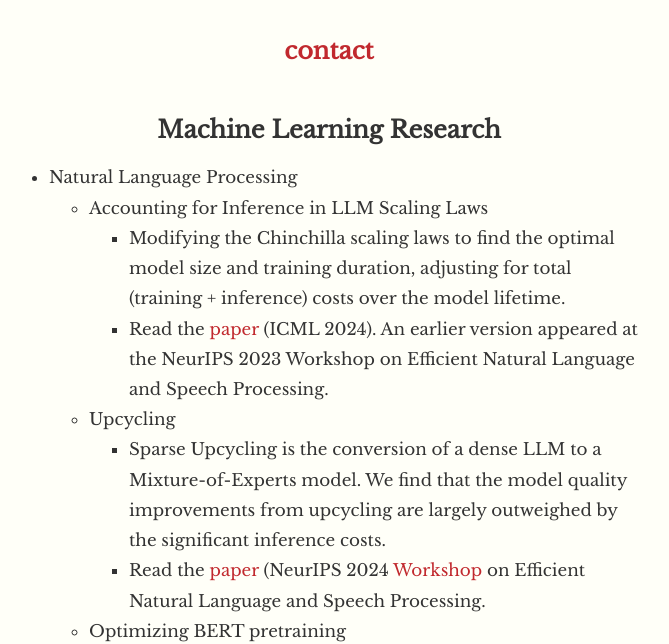
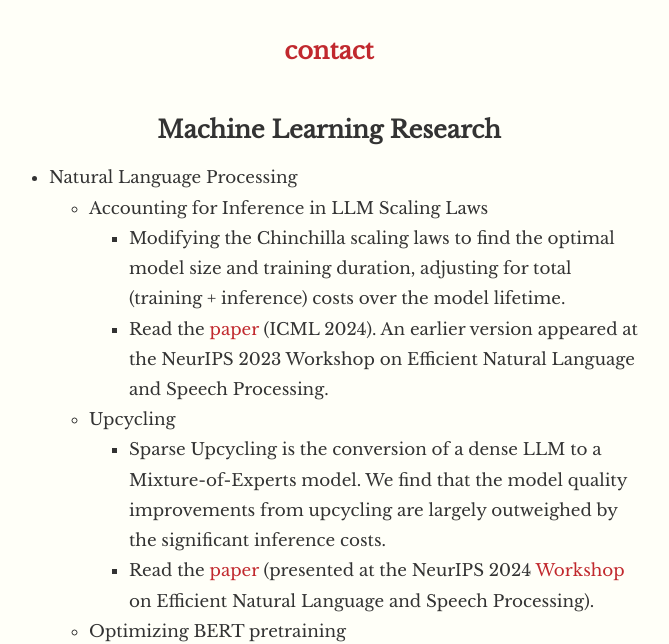
Before and after one commit to nikhilsardana/nikhilsardana.github.io, a plain HTML site: page index.html in a window 1280 px wide. Shown: the part 153-797 px from the top of the page, without its empty margins (311-980 px from the left). Drawn offline with nearby package versions, Linux system fonts and the light colour scheme.

Commit message:
Update index.html
Signed-off-by: Nikhil Sardana <23147620+nikhilsardana@users.noreply.github.com>

```diff
--- a/index.html
+++ b/index.html
@@ -27,7 +27,7 @@
                 <li>Upcycling</li>
                 <ul>
                     <li>Sparse Upcycling is the conversion of a dense LLM to a Mixture-of-Experts model. We find that the model quality improvements from upcycling are largely outweighed by the significant inference costs.</li>
-                    <li>Read the <a href="https://arxiv.org/abs/2411.08968v1">paper</a> (NeurIPS 2024 <a href='https://neurips2024-enlsp.github.io/'>Workshop</a> on Efficient Natural Language and Speech Processing.</li>
+                    <li>Read the <a href="https://arxiv.org/abs/2411.08968v1">paper</a> (presented at the NeurIPS 2024 <a href='https://neurips2024-enlsp.github.io/'>Workshop</a> on Efficient Natural Language and Speech Processing).</li>
                 </ul>
                 <li>Optimizing BERT pretraining</li>
                  <ul>
```
